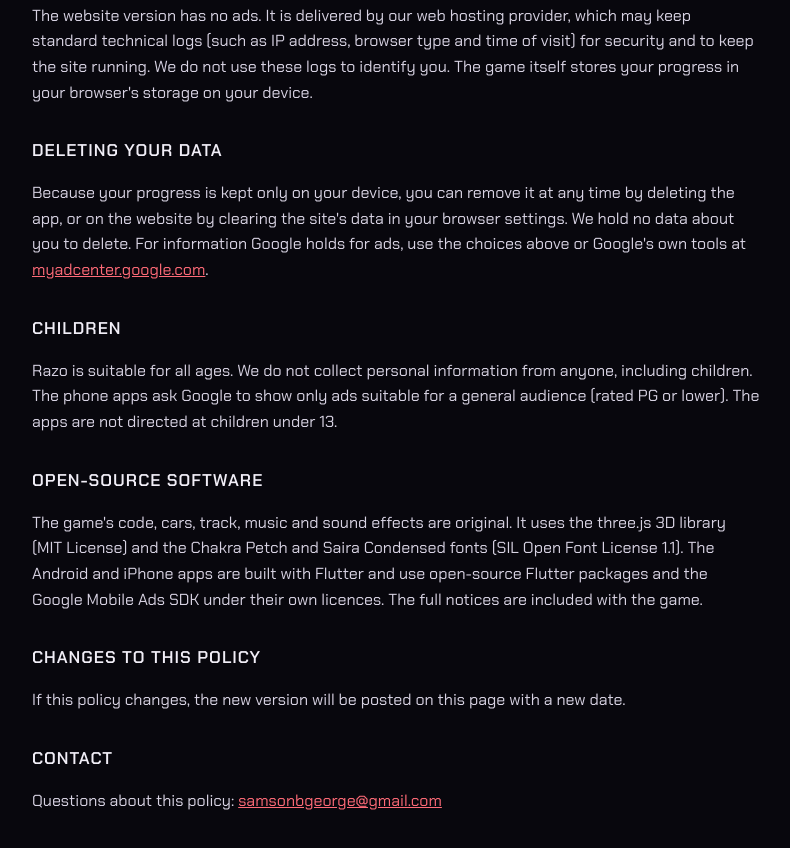
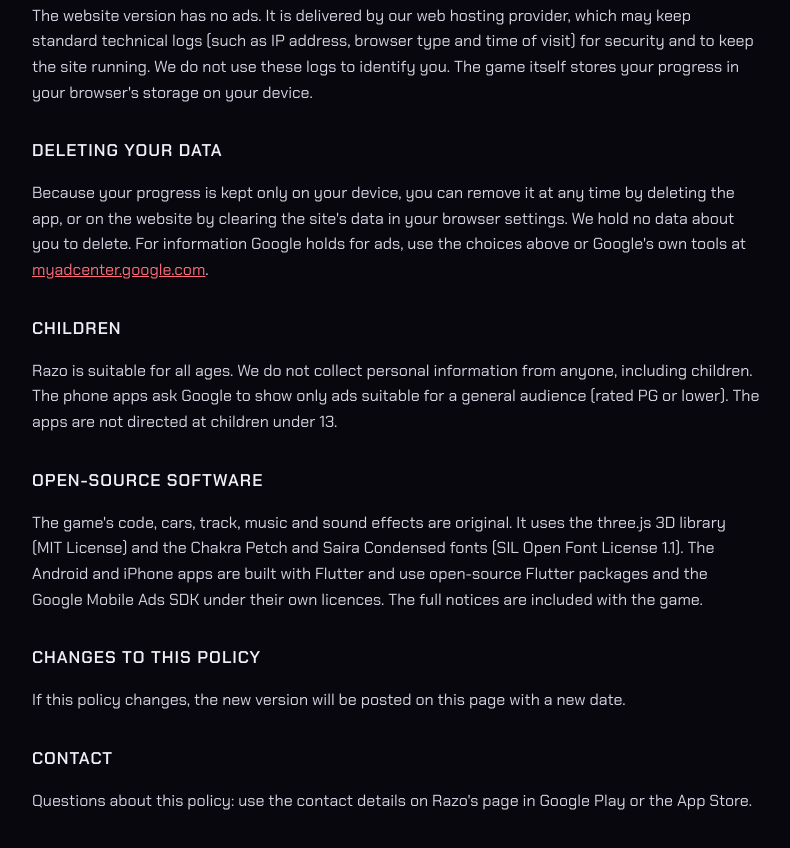
Before and after one commit to k8drgvjsgw-cloud/rushdrome-site, a plain HTML site: page privacy.html in a window 1280 px wide. Shown: the part 1409-2257 px from the top of the page, without its empty margins (244-1034 px from the left). Drawn offline with Linux system fonts and the light colour scheme; files whose address does not match are found by name.

Commit message:
Remove personal email from Razo pages
Co-Authored-By: Claude Opus 5.5 <noreply@anthropic.com>
Claude-Session: https://claude.ai/code/session_016RhM92Sq3rRK4S4M4KSfSx

```diff
--- a/privacy.html
+++ b/privacy.html
@@ -71,7 +71,7 @@ a{color:#ff6b78}
 <p>If this policy changes, the new version will be posted on this page with a new date.</p>
 
 <h2>Contact</h2>
-<p>Questions about this policy: <a href="mailto:samsonbgeorge@gmail.com">samsonbgeorge@gmail.com</a></p>
+<p>Questions about this policy: use the contact details on Razo's page in Google Play or the App Store.</p>
 </main>
 </body>
 </html>
```
Also changed, not shown: index.html (+0 -1 lines).
